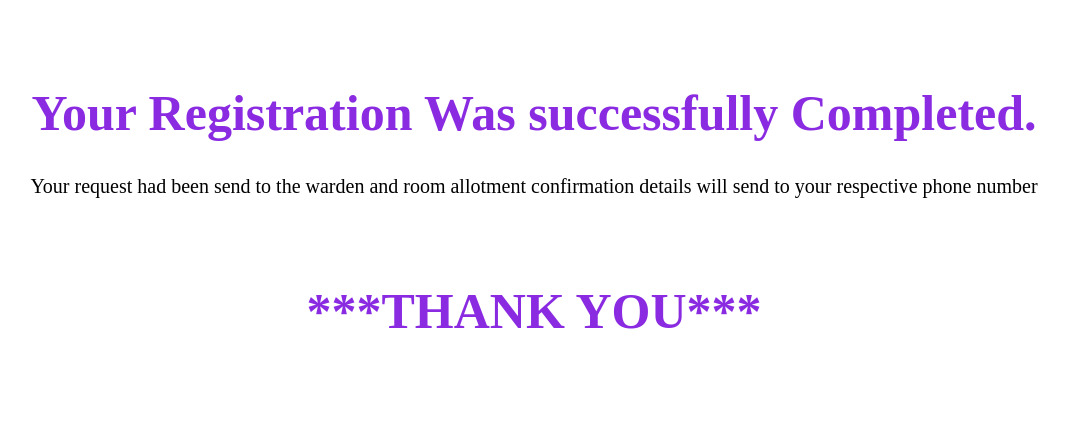
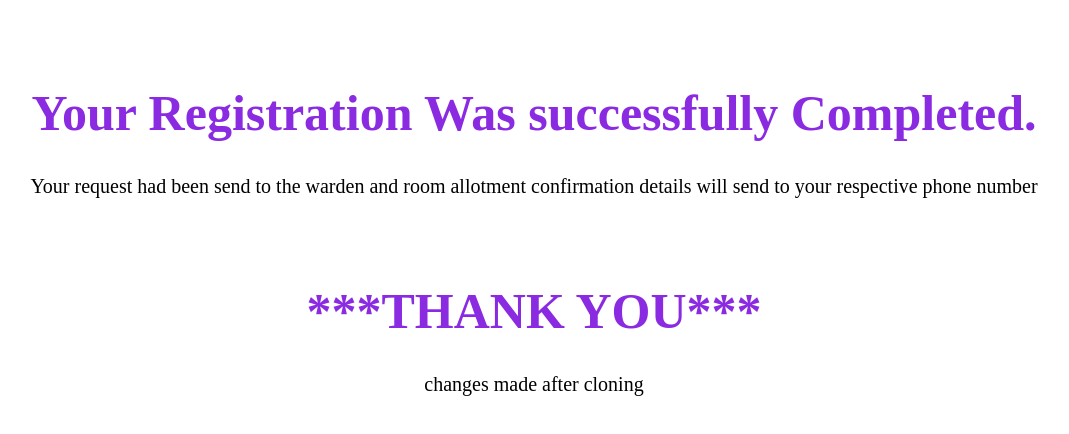
Before and after one commit to AddankiKavya630/lab_program, a plain HTML site: page index.html in a window 1280 px wide. Shown: the whole page, without its empty margins (106-1175 px from the left). Drawn offline with Linux system fonts and the light colour scheme.

Commit message:
after_cloning

```diff
--- a/index.html
+++ b/index.html
@@ -25,5 +25,6 @@
     <p> Your request had been send to the warden and  room allotment confirmation details
         will send to your respective phone number</p>
     <h1>***THANK YOU***</h1>
+    <p>changes made after cloning </p>
 </body>
 </html>
```
